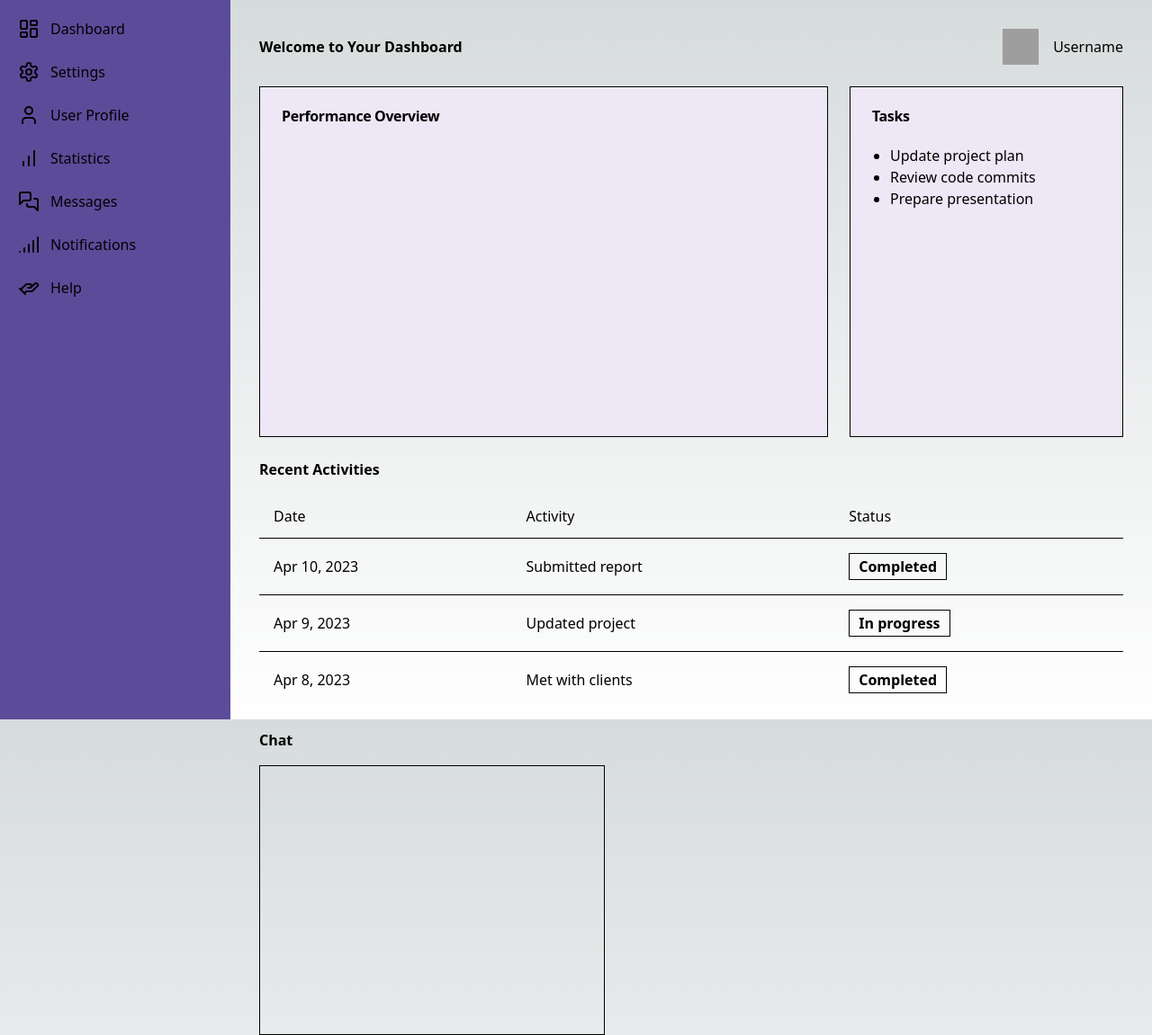
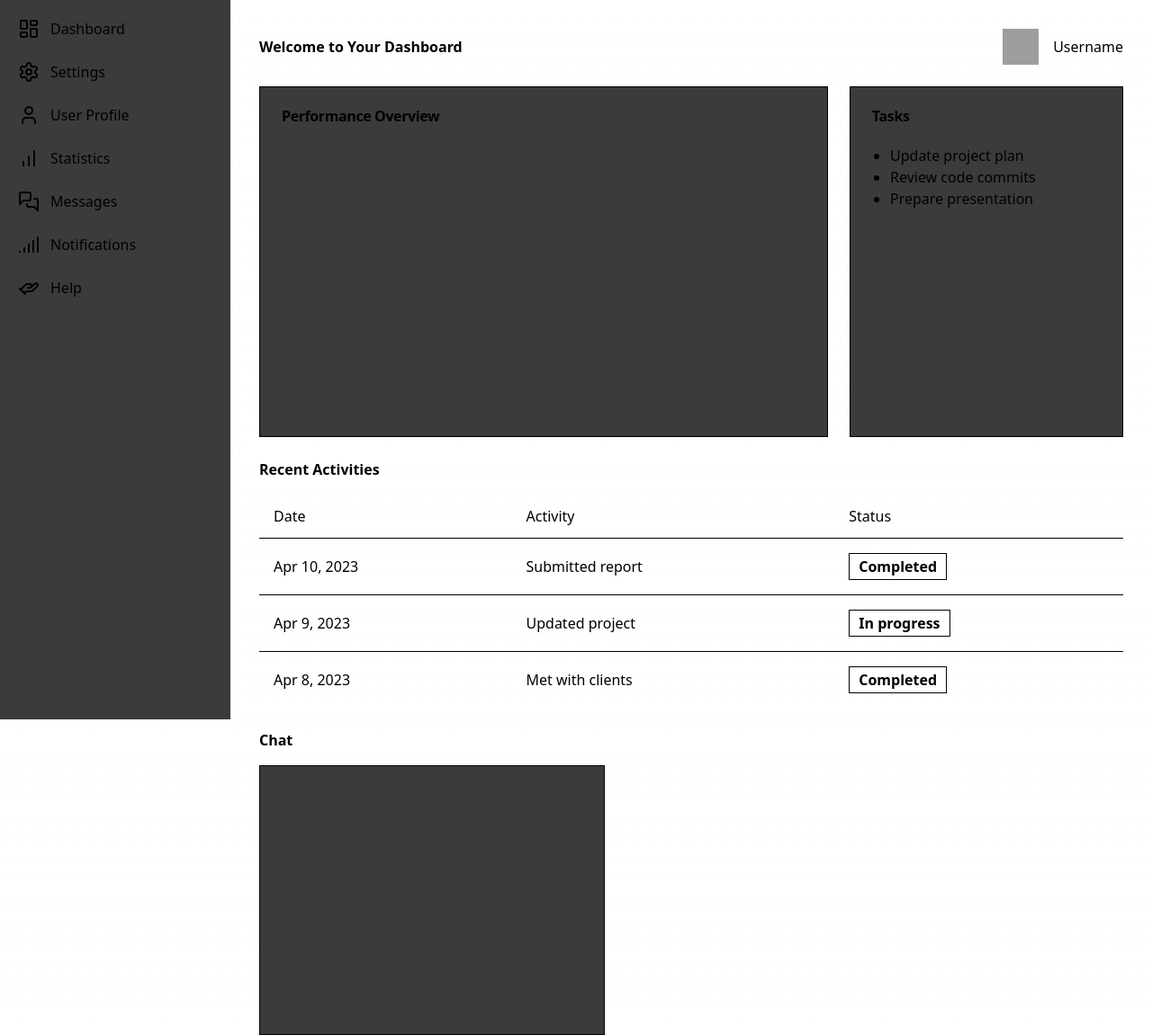
Before and after one commit to ehcaw/simply, a Next.js app: page /views/dashboard in a window 1280 px wide. Shown: the whole page at 90% size. Built offline with nearby package versions, Linux system fonts and the light colour scheme; grey boxes are pictures that could not be loaded.

Commit message:
added current dashboard chanegs

```diff
--- a/src/pages/index.tsx
+++ b/src/pages/index.tsx
@@ -4,11 +4,5 @@ import Dashboard from "./views/dashboard";
 const inter = Inter({ subsets: ["latin"] });
 
 export default function Home() {
-  return (
-    <main
-      className={`bg-white flex min-h-screen flex-col items-center justify-between p-24 ${inter.className}`}
-    >
-      <Dashboard></Dashboard>
-    </main>
-  );
+  return <Dashboard></Dashboard>;
 }
--- a/src/pages/views/dashboard.tsx
+++ b/src/pages/views/dashboard.tsx
@@ -1,6 +1,6 @@
 /**
  * v0 by Vercel.
- * @see https://v0.dev/t/ZFrnZdR0Tlv
+ * @see https://v0.dev/t/psR1ZUYkUjf
  * Documentation: https://v0.dev/docs#integrating-generated-code-into-your-nextjs-app
  */
 import { Avatar, AvatarImage } from "@/components/ui/avatar";
@@ -14,13 +14,12 @@ import {
   TableCell,
 } from "@/components/ui/table";
 import { Badge } from "@/components/ui/badge";
-//import { ResponsiveLine } from "@nivo/line";
-import { JSX, ClassAttributes, HTMLAttributes, SVGProps } from "react";
+import { JSX, SVGProps, ClassAttributes, HTMLAttributes } from "react";
 
-export default function Dashboard() {
+export default function Component() {
   return (
     <div className="flex h-screen">
-      <aside className="w-64 bg-[#5C4B99] p-5 text-white">
+      <aside className="w-64 bg-[#3b3b3b] p-5 text-white">
         <div className="flex flex-col space-y-6">
           <div className="flex items-center space-x-3">
             <LayoutDashboardIcon className="h-6 w-6" />
@@ -63,7 +62,7 @@ export default function Dashboard() {
           </div>
         </header>
         <section className="grid grid-cols-3 gap-6">
-          <Card className="col-span-2 bg-[#EDE7F6]">
+          <Card className="col-span-2 bg-[#3b3b3b]">
             <CardHeader>
               <CardTitle>Performance Overview</CardTitle>
             </CardHeader>
@@ -71,7 +70,7 @@ export default function Dashboard() {
               <CurvedlineChart className="w-full h-[300px]" />
             </CardContent>
           </Card>
-          <Card className="bg-[#EDE7F6]">
+          <Card className="bg-[#3b3b3b]">
             <CardHeader>
               <CardTitle>Tasks</CardTitle>
             </CardHeader>
@@ -121,7 +120,7 @@ export default function Dashboard() {
         </section>
         <section className="mt-6">
           <h2 className="text-xl font-semibold mb-4">Chat</h2>
-          <div className="border rounded-lg h-[300px] w-full max-w-sm" />
+          <div className="bg-[#3b3b3b] border rounded-lg h-[300px] w-full max-w-sm" />
         </section>
       </main>
     </div>
--- a/src/styles/globals.css
+++ b/src/styles/globals.css
@@ -4,7 +4,7 @@
 
 :root {
   --foreground-rgb: 0, 0, 0;
-  --background-start-rgb: 214, 219, 220;
+  --background-start-rgb: 255, 255, 255;
   --background-end-rgb: 255, 255, 255;
 }
 
```
